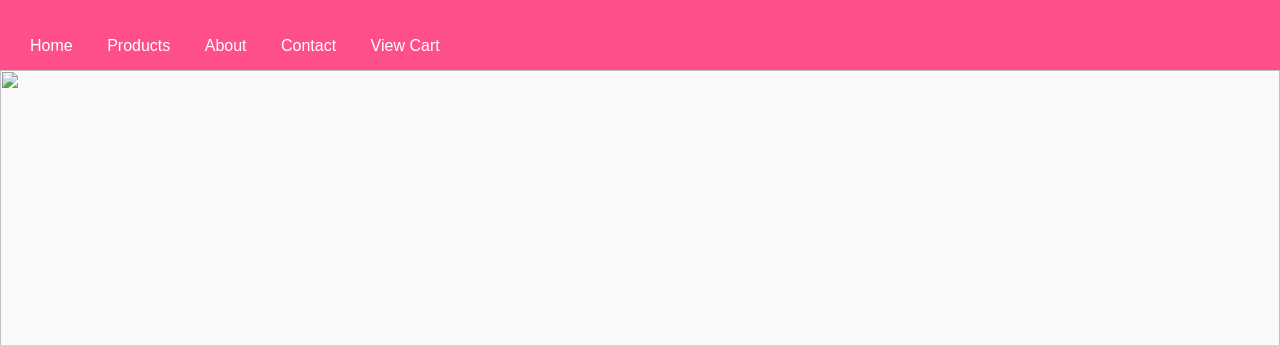
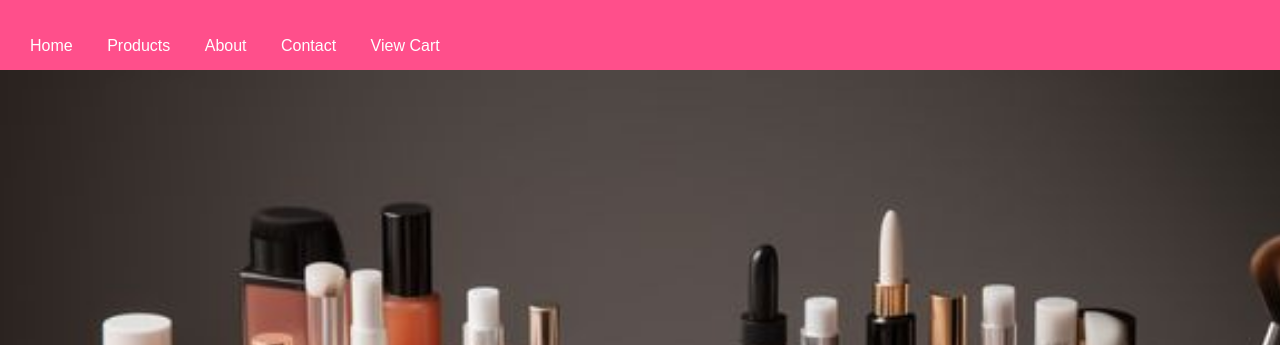
Before and after one commit to fizahath2003-boop/VelvetnGlam, a plain HTML site: page index.html in a window 1280 px wide. Shown: the part 88-433 px from the top of the page. Drawn offline with Linux system fonts and the light colour scheme.

Commit message:
index.html

```diff
--- a/index.html
+++ b/index.html
@@ -44,7 +44,7 @@ j=d.createElement(s),dl=l!='dataLayer'?'&l='+l:'';j.async=true;j.src=
 </nav>
 
 <div class="hero-banner">
-  <img src="images/banner.jpeg" class="hero-img">
+  <img src="banner.jpeg" class="hero-img">
 
   <div class="hero-text">
     <h2>Welcome to the Makeup Glam Store</h2>
```
